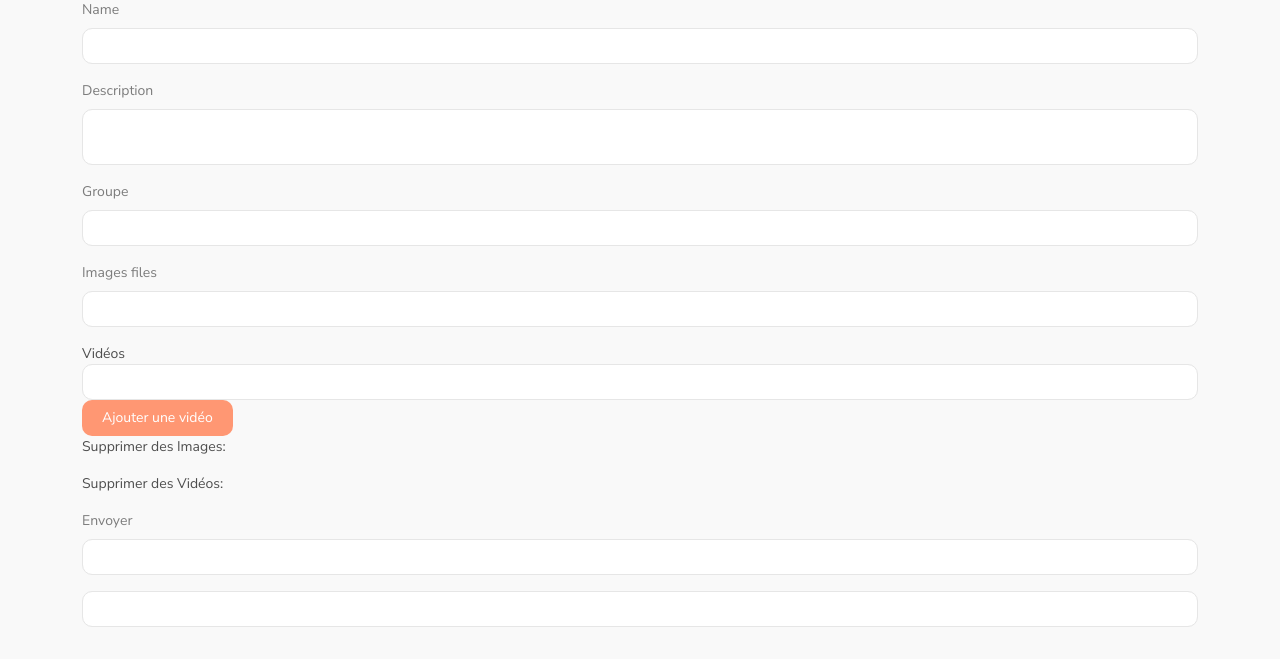
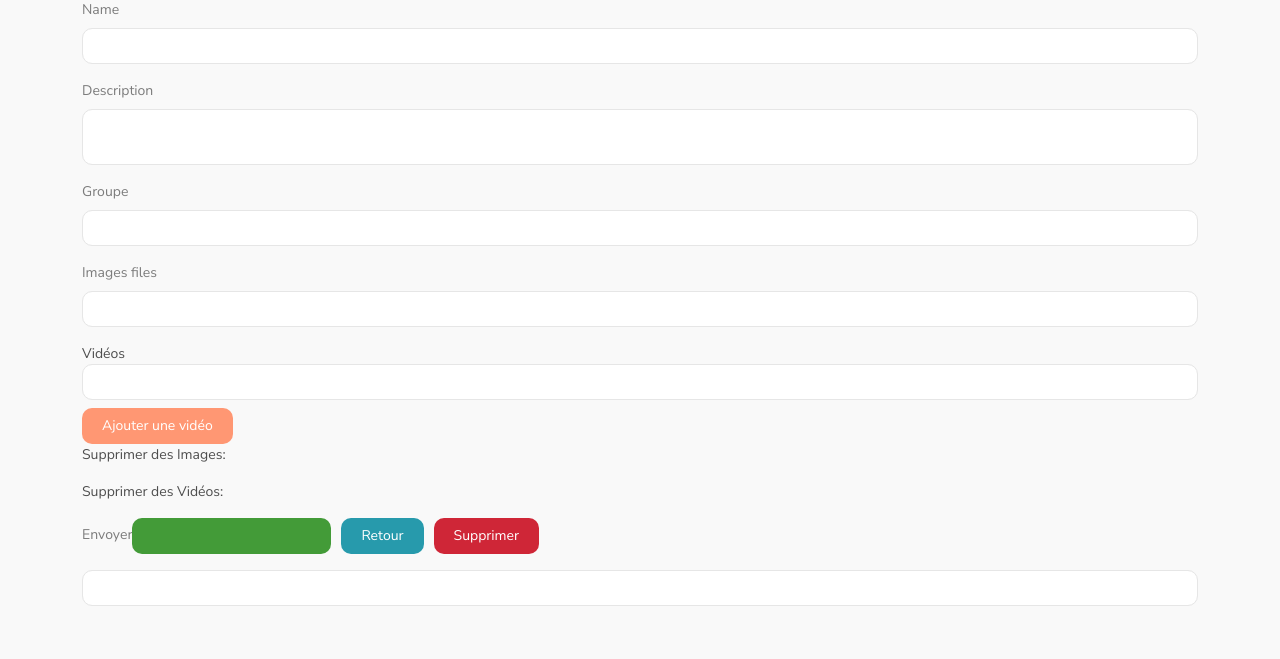
Before and after one commit to Ndl17/P6SnowTricks, a Symfony app: template templates/figure/editFigure.html.twig in a window 1280 px wide. Shown: the part 141-800 px from the top of the page. Run offline with Twig, Linux system fonts and the light colour scheme; the template is opened without the code that fills it, so the values that code supplies are empty; form fields are guessed from the names that the template uses; style sheets or scripts are compiled from the project's sources; some libraries are stand-ins or nearby versions.

Commit message:
correctifs suppression ajout bouton

```diff
--- a/templates/figure/editFigure.html.twig
+++ b/templates/figure/editFigure.html.twig
@@ -4,9 +4,13 @@
 {% endblock %}
 
 {% block body %}
-	<style></style>
 	{% include "_partials/_nav.html.twig" %}
 	<body>
+		<style>
+			.custom-margin {
+				margin-right: 10px;
+			}
+		</style>
 
 		<div class="container">
 			<div class="row" style="margin-top: 100px !important;">
@@ -14,10 +18,8 @@
 					<h1>Formulaire de modification d'une figure
 					</h1>
 					{% include '_partials/_alerts.html.twig' %}
-
 					{{ form_start(editForm) }}
 					{{ form_errors(editForm) }}
-
 					{{ form_row(editForm.name) }}
 					{{ form_row(editForm.description) }}
 					{{ form_row(editForm.groupe) }}
@@ -27,14 +29,15 @@
 						{% for video in editForm.videos %}
 							<div class="video-input">
 								{{ form_row(video) }}
-              <button type="button" class="btn btn-danger remove-video">Supprimer</button>
+								<button type="button" class="btn btn-danger remove-video mt-2">Supprimer</button>
 							</div>
 						{% endfor %}
 					</div>
-        <button type="button" class="btn btn-secondary" id="add-video">Ajouter une vidéo</button>
+					<button type="button" class="btn btn-secondary mt-2" id="add-video">Ajouter une vidéo</button>
 
 
-					<p>Supprimer des Images: </p>
+					<p>Supprimer des Images:
+					</p>
 					<ul>
 						{% for image in figure.getImage() %}
 							<div class="form-group form-check">
@@ -47,7 +50,8 @@
 					</ul>
 
 
-          		<p>Supprimer des Vidéos: </p>
+					<p>Supprimer des Vidéos:
+					</p>
 					<ul>
 						{% for video in figure.getVideos() %}
 							<div class="form-group form-check">
@@ -59,9 +63,16 @@
 							{% endfor %}
 						</ul>
 
-      {{ form_row(editForm.Envoyer) }}
+						<div class="d-flex justify-content-start">
+							{{ form_row(editForm.Envoyer, {'attr': {'class': 'btn btn-success custom-margin'}}) }}
+							<a href="{{ path('home') }}"><button type="button" class="btn btn-info custom-margin">Retour</button></a>
+							<a href="{{ path('home_delete', {slug:figure.slug}) }}"><button type="button" class="btn btn-danger" style="margin-right: 5px;">Supprimer</button></a>
+
+						</div>
+
+
 						{{ form_widget(editForm._token) }}
-        {{ form_end(editForm, {'render_rest': false}) }} {# Utilisez render_rest: false pour empêcher l'affichage automatique des champs restants #}
+						{{ form_end(editForm, {'render_rest': false}) }}
 
 					</div>
 				</body>
```
Also changed, not shown: src/Controller/FigureController.php (+18 -55 lines), src/Form/FigureFormType.php (+3 -14 lines), public/uploads/images/Capture-d-ecran-2022-02-24-154732-645cd905c26b9.png (deleted), public/uploads/images/Capture-d-ecran-2022-02-24-154810-645cd8dc2d4ea.png (deleted), public/uploads/images/Capture-d-ecran-2022-02-24-155712-644bf6d0d4eff.png (deleted), public/uploads/images/Capture-d-ecran-2022-02-24-155712-645cd905c30e5.png (deleted), public/uploads/images/Capture-d-ecran-2022-02-24-160743-645ce4a04e53b.png (deleted), public/uploads/images/Capture-d-ecran-2022-03-21-220228-6442a7fa78b9e.png (deleted), public/uploads/images/Capture-d-ecran-2022-03-25-172208-644b99bb5fc01.png (deleted), public/uploads/images/Image1-645ce4a04f241.png (deleted), public/uploads/images/avatar-2fa1a6756075b8a3926754cc007d2a53-644b99bb56eb0.jpg (deleted), public/uploads/images/avatar-2fa1a6756075b8a3926754cc007d2a53-Copie-645cd8dc242a5.jpg (deleted), public/uploads/images/avatar-84e0ce1f08ace15c090a7425d56a3960-644707498bb7f.jpg (deleted), public/uploads/images/avatar-84e0ce1f08ace15c090a7425d56a3960-644b99bb566cb.jpg (deleted), 4 more files. Lines whose indentation alone changed are shown as unchanged.
